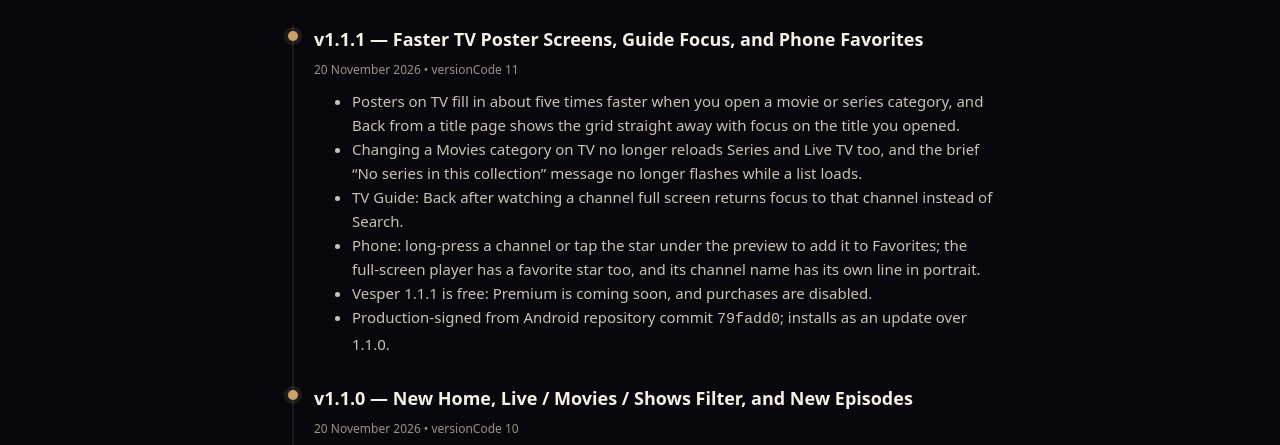
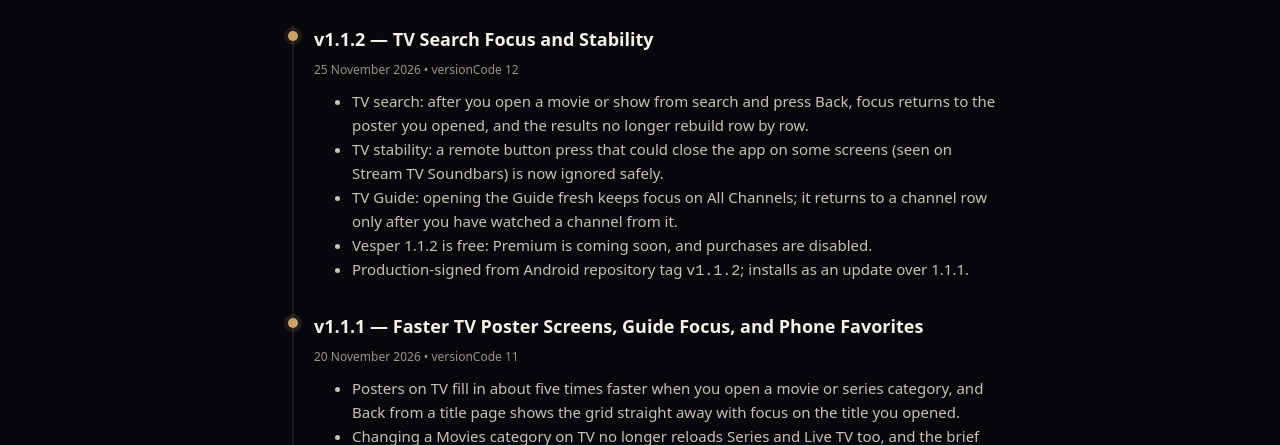
Before and after one commit to R766746/vesper-website, a plain HTML site: page changelog.html in a window 1280 px wide. Shown: the part 280-725 px from the top of the page. Drawn offline with Linux system fonts and the light colour scheme.

Commit message:
docs(changelog): add v1.1.2 release notes
Co-Authored-By: Claude Opus 5.5 <noreply@anthropic.com>

```diff
--- a/changelog.html
+++ b/changelog.html
@@ -35,6 +35,18 @@
   <p class="muted">All notable changes to Vesper. Verified APKs are manually published in the public website repository. This site links to <code>https://github.com/R766746/vesper-website/releases/latest</code>.</p>
 
   <div class="changelog changelog-intro">
+
+    <div class="changelog-entry">
+      <h3>v1.1.2 — TV Search Focus and Stability</h3>
+      <div class="date">25 November 2026 • versionCode 12</div>
+      <ul>
+        <li>TV search: after you open a movie or show from search and press Back, focus returns to the poster you opened, and the results no longer rebuild row by row.</li>
+        <li>TV stability: a remote button press that could close the app on some screens (seen on Stream TV Soundbars) is now ignored safely.</li>
+        <li>TV Guide: opening the Guide fresh keeps focus on All Channels; it returns to a channel row only after you have watched a channel from it.</li>
+        <li>Vesper 1.1.2 is free: Premium is coming soon, and purchases are disabled.</li>
+        <li>Production-signed from Android repository tag <code>v1.1.2</code>; installs as an update over 1.1.1.</li>
+      </ul>
+    </div>
 
     <div class="changelog-entry">
       <h3>v1.1.1 — Faster TV Poster Screens, Guide Focus, and Phone Favorites</h3>
```
